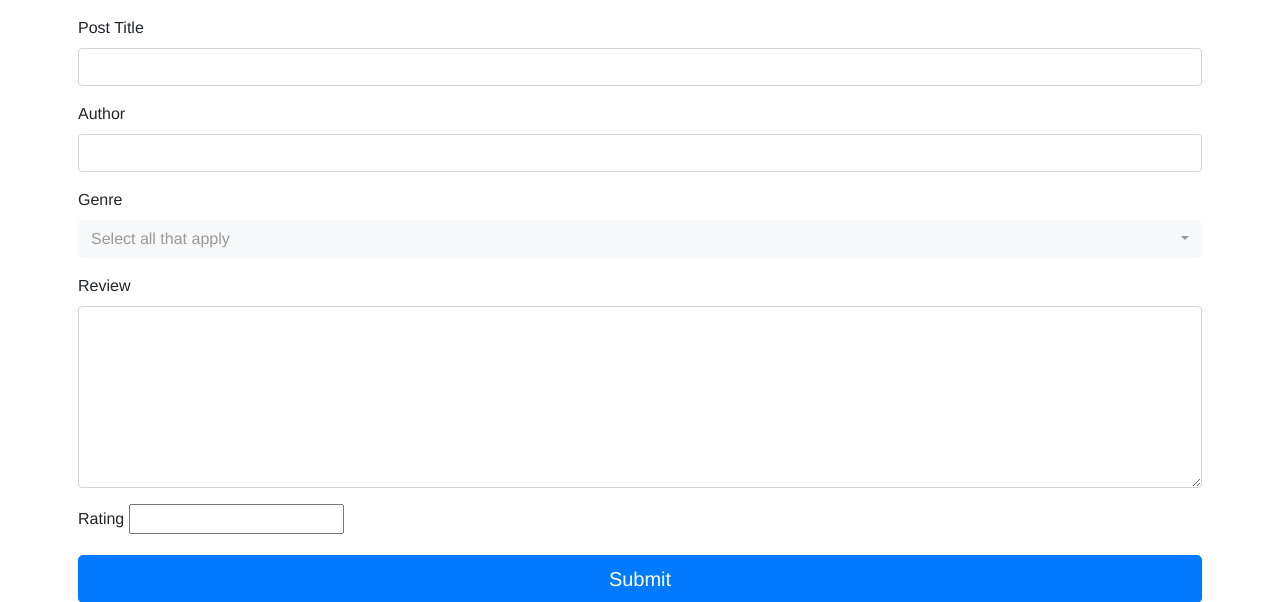
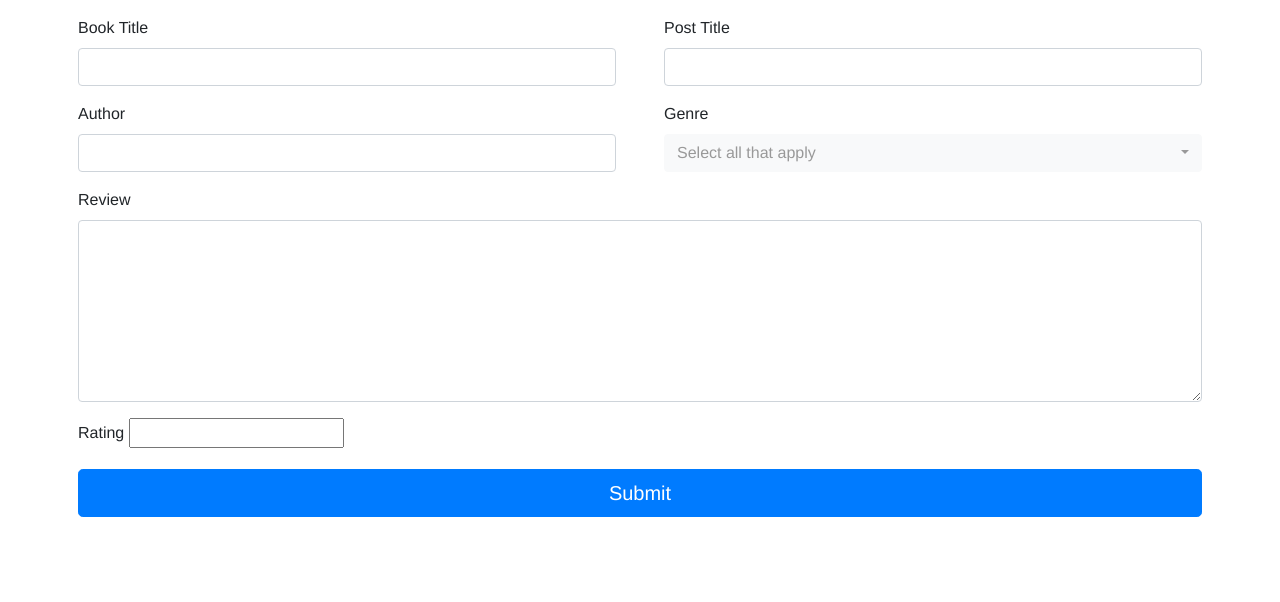
Before and after one commit to eshau/flash-blog, a Flask app: page /new_post/ in a window 1280 px wide. Shown: the part 91-693 px from the top of the page. Run offline with Flask 2, Linux system fonts and the light colour scheme; some libraries are stand-ins or nearby versions.

Commit message:
Fixed stuff

```diff
--- a/app.py
+++ b/app.py
@@ -12,13 +12,26 @@ import model
 
 # -- Initialization section --
 app = Flask(__name__)
+app.jinja_env.globals['current_time'] = datetime.now()
+
+MONGO_DBNAME = os.getenv("MONGO_DBNAME")
+MONGO_DB_USERNAME = os.getenv("MONGO_DB_USERNAME")
+MONGO_DB_PASSWORD = os.getenv("MONGO_DB_PASSWORD")
+app.config['MONGO_DBNAME'] = MONGO_DBNAME
+app.config['MONGO_URI'] = f'mongodb+srv://{MONGO_DB_USERNAME}:{MONGO_DB_PASSWORD}@cluster0.r30xm.mongodb.net/{MONGO_DBNAME}?retryWrites=true&w=majority'
+
+mongo = PyMongo(app)
 
 # -- Routes section --
 @app.route('/')
-@app.route('/index/')
-def index():
-    return render_template("index.html", time=datetime.now())
+def home_page():
+    return render_template('home_page.html', time=datetime.now())
 
-@app.route('/new_post/')
+@app.route('/new_post/', methods=['GET','POST'])
 def new_post():
-    return render_template("new_post.html", time=datetime.now())
+    if request.method == 'GET':
+        return render_template('new_post.html', time=datetime.now())
+    else:
+        books = mongo.db['books-list']
+        form = request.form
+        return render_template('home_page.html', time=datetime.now())
--- a/templates/new_post.html
+++ b/templates/new_post.html
@@ -23,20 +23,25 @@
     </div>
     <div class="row mt-3 mx-3">
         <div class="col-12">
-            <form method="POST" action="/">
-                <div class="form-group">
-                    <label for="title">Post Title</label>
-                    <input type="text" class="form-control" name="title">
+            <form method="POST" action="/new_post">
+                <div class="form-row">
+                    <div class="form-group col-6 pr-4">
+                        <label for="book-title">Book Title</label>
+                        <input type="text" class="form-control" name="book-title">
                     </div>
-                <div class="form-group">
+                    <div class="form-group col-6 pl-4">
+                        <label for="post-title">Post Title</label>
+                        <input type="text" class="form-control" name="post-title">
+                    </div>
+                </div>
+                <div class="form-row">
+                    <div class="form-group col-6 pr-4">
                         <label for="author">Author</label>
                         <input type="text" class="form-control" name="author">
                     </div>
-                <div class="form-group">
+                    <div class="form-group col-6 pl-4">
                     <label for="genre">Genre</label><br>
                     <select class="selectpicker form-control" name="genre" title="Select all that apply" multiple>
-                        <div class="row">
-                            <div class="col-6">
                         <option>Action/Adventure</option>
                         <option>Classics</option>
                         <option>Comic/Graphic Novel</option>
@@ -53,9 +58,8 @@
                         <option>Memoirs</option>
                         <option>Poetry</option>
                         <option>Other</option>
+                    </select>
                     </div>
-                        </div>
-                    </select>
                 </div>
                 <div class="form-group">
                     <label for="review">Review</label>
```
Also changed, not shown: templates/home_page.html (renamed from templates/index.html). Lines whose indentation alone changed are shown as unchanged.
